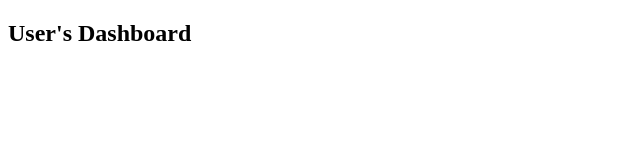
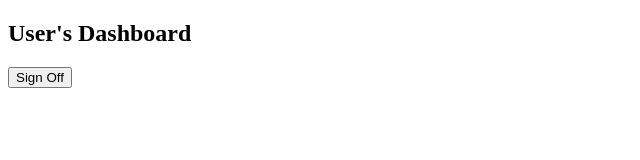
Before and after one commit to Meekb/OH_Computed, a Nuxt app: page /dashboard in a window 1280 px wide. Shown: the top 160 px of the page, without its empty margins (0-640 px from the left). Built offline with nearby package versions, Linux system fonts and the light colour scheme.

Commit message:
Route to Dashboard upon validation, add logout button and route to index upon user logout

```diff
--- a/pages/dashboard.vue
+++ b/pages/dashboard.vue
@@ -1,3 +1,20 @@
 <template>
-  <h2>User's Dashboard</h2>
+  <main>
+    <h2>User's Dashboard</h2>
+    <nuxt-link to="/">
+      <button @click="logOutUser">
+        Sign Off
+      </button>
+    </nuxt-link>
+  </main>
 </template>
+
+<script>
+export default {
+  methods: {
+    logOutUser() {
+      this.$store.commit('invalidateUser')
+    }
+  }
+}
+</script>
--- a/store/index.js
+++ b/store/index.js
@@ -15,12 +15,12 @@ export const mutations = {
     state.validated++
     console.log(state.validated)
   },
-  // invalidateUser(state) {
-    //   state.validated = false
-    //   console.log(state.validated)
-    // },
-  // increment(state) {
-    //   state.counter++
-    //   console.log('counter', state.counter)
-    // },
+  invalidateUser(state) {
+      state.validated--
+      console.log(state.validated)
+    },
+  increment(state) {
+      state.counter++
+      console.log('counter', state.counter)
+    },
 }
```
